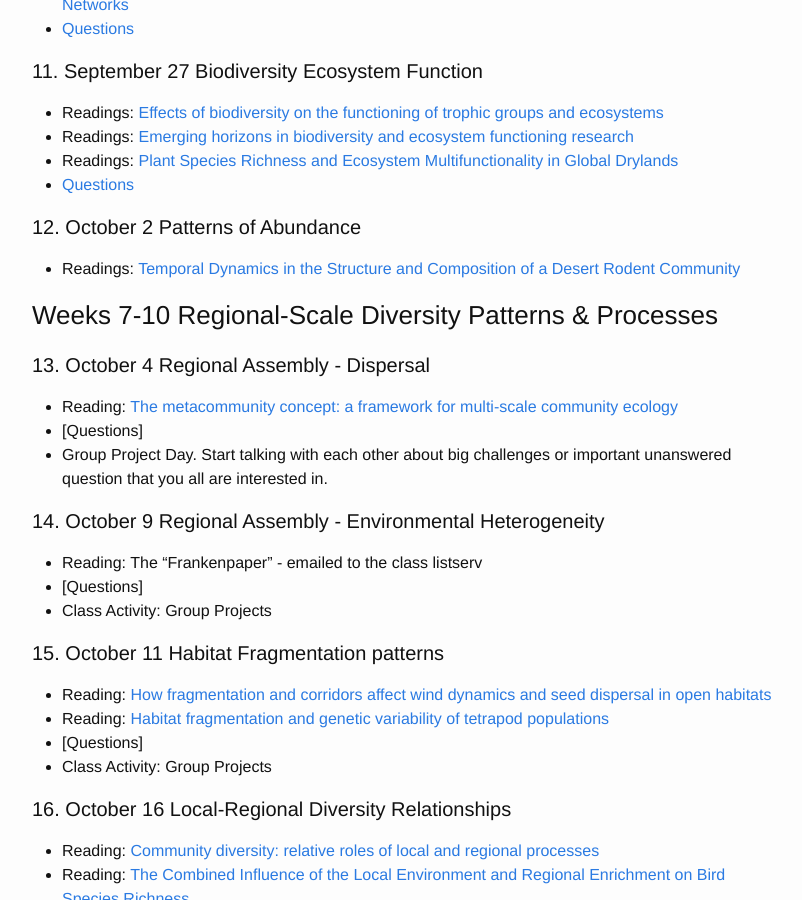
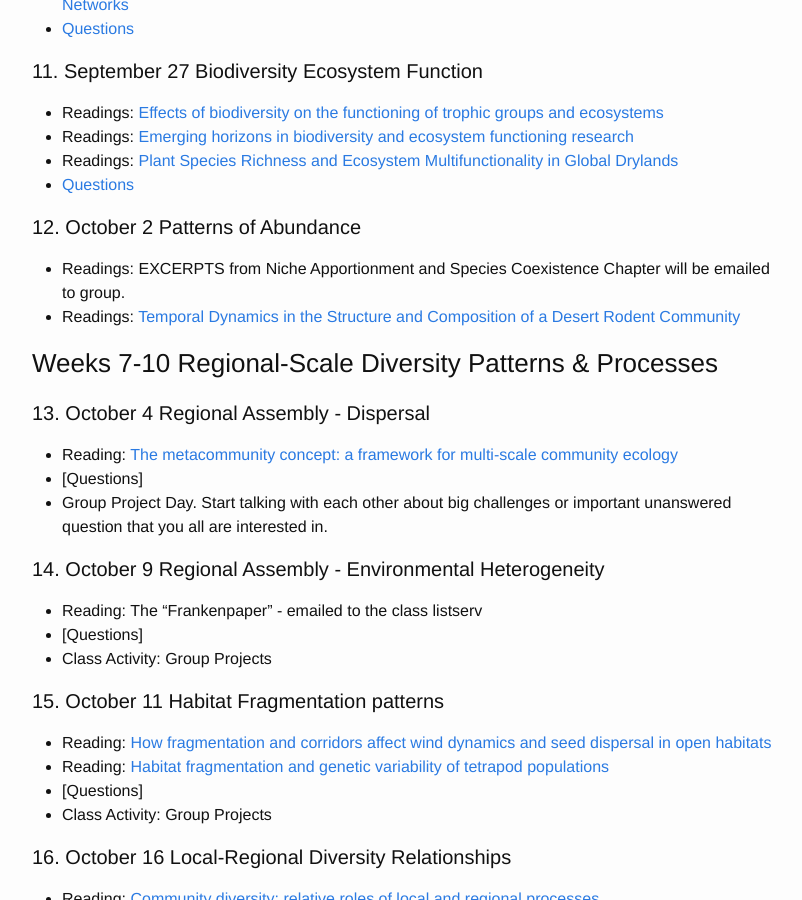
Before and after one commit to skmorgane/biodiversity-course, a Jekyll site: the page built from schedule.md, in a window 1280 px wide and 900 px high, scrolled down 2108 px. Shown: the whole window, without its empty margins (238-1040 px from the left). Built offline with Jekyll 4.4.1, drawn with Linux system fonts in a browser that asks for light colours.

Commit message:
Add tokeshi chapter reference

```diff
--- a/schedule.md
+++ b/schedule.md
@@ -75,7 +75,9 @@ Everyone needs to read: [Assemblage Time Series Reveal Biodiversity Change but N
 * [Questions]({{ site.baseurl }}/questions/BEF)
 
 #### 12. October 2 Patterns of Abundance
- - Readings: [Temporal Dynamics in the Structure and Composition of a Desert Rodent Community](https://doi.org/10.1890/04-0321)
+ * Readings: EXCERPTS from Niche Apportionment and Species Coexistence Chapter will be emailed to group.
+ * Readings: [Temporal Dynamics in the Structure and Composition of a Desert Rodent Community](https://doi.org/10.1890/04-0321)
+
 
 ### Weeks 7-10 Regional-Scale Diversity Patterns & Processes
 
```
